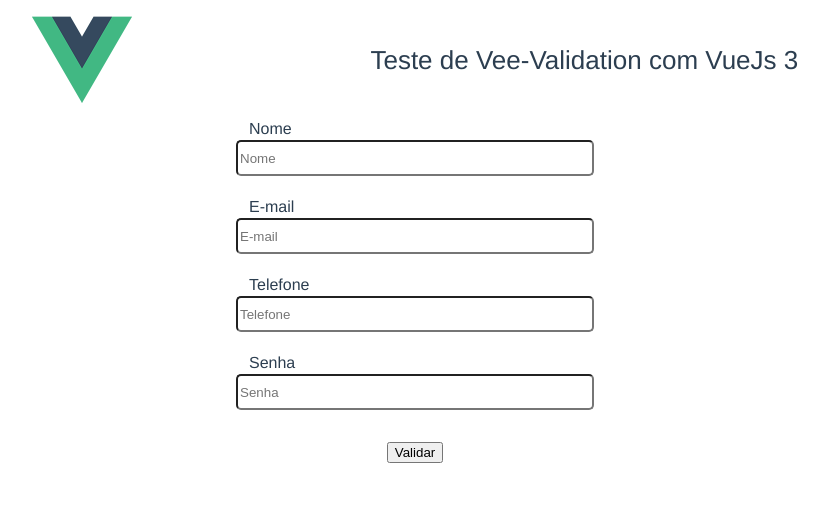
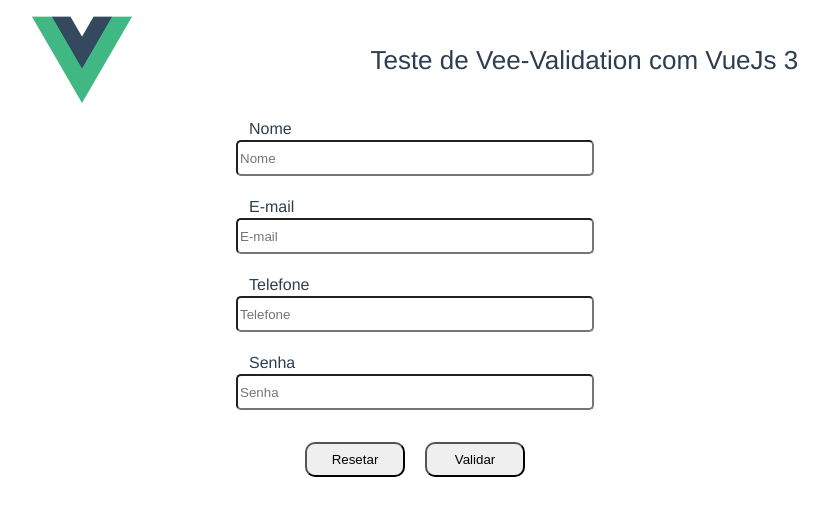
Before and after one commit to SciammarellaB/vue-veevalidate, a Vue app: page / in a window 1280 px wide. Shown: the top 516 px of the page, without its empty margins (225-1053 px from the left). Built offline with nearby package versions, Linux system fonts and the light colour scheme.

Commit message:
Reset Form

```diff
--- a/src/views/Home.vue
+++ b/src/views/Home.vue
@@ -2,7 +2,10 @@
 
   <Cadastro>
     <template v-slot:action>
-      <button @click="Validar()">Validar</button>
+      <div>
+        <button @click="Reset()" class="button" style="margin-right: 20px;">Resetar</button>
+        <button @click="Validar()" class="button">Validar</button>
+      </div>
     </template>
   </Cadastro>
 
@@ -24,6 +27,10 @@
       validationSchema: usuarioComponentSchema
     });
 
+    function Reset(){
+      form.resetForm();
+    }
+
     async function Validar(){
       const resp = await form.validate();
 
@@ -33,8 +40,17 @@
     }
 
     return{
-      Validar
+      Validar,
+      Reset
     }
   }
 });
 </script>
+
+<style>
+  .button{
+    width: 100px;
+    height: 35px;
+    border-radius: 10px;
+  }
+</style>
```
Also changed, not shown: 1 other file (tests, documents, lock files or other folders).
